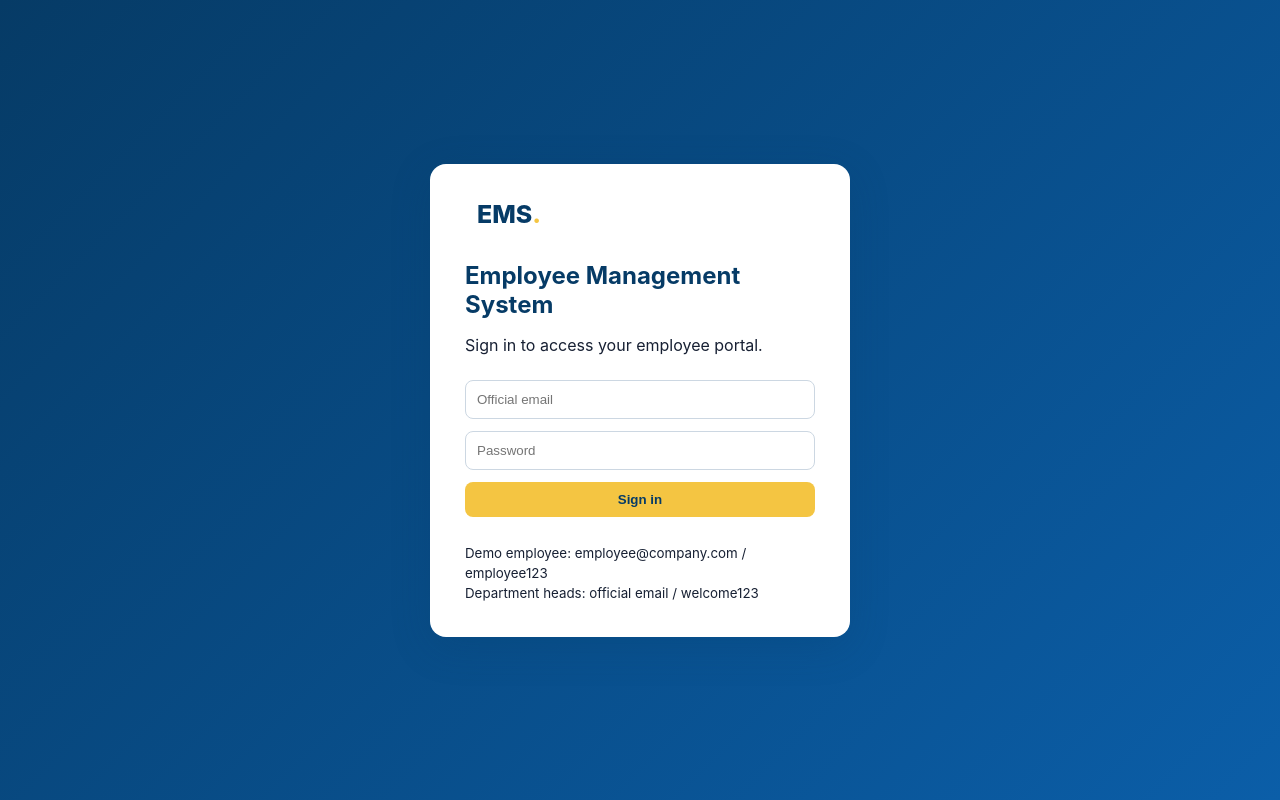
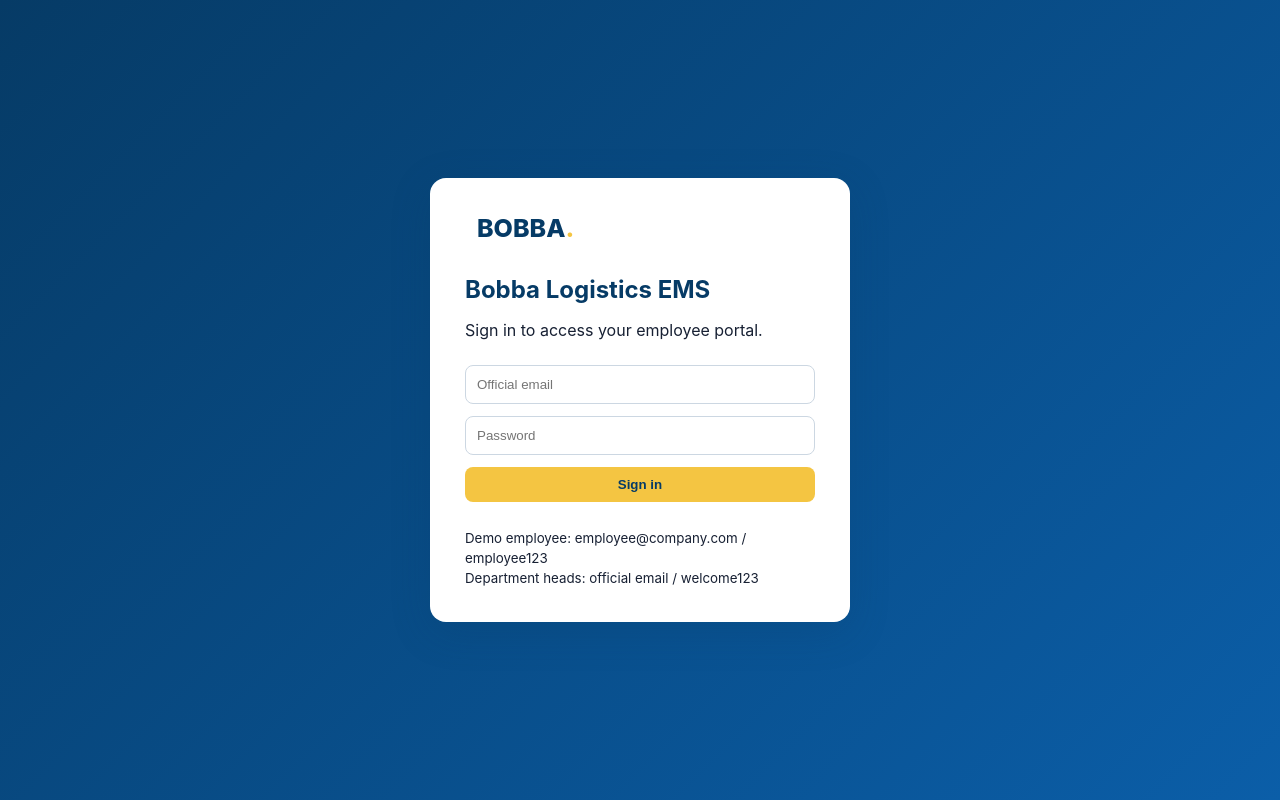
Before and after one commit to rakshithar11/EMS, a Flask app: page /login in a window 1280 px wide. Run offline with Flask 3, Linux system fonts and the light colour scheme; data comes from the database, SQL or seed files in the repository.

Commit message:
Update login.html

```diff
--- a/templates/login.html
+++ b/templates/login.html
@@ -1,6 +1,6 @@
 {% extends "base.html" %}
 
-{% block title %}Login · EMS{% endblock %}
+{% block title %}Login · BOBBA LOGISTICS EMS{% endblock %}
 
 {% block auth_content %}
 
@@ -9,10 +9,10 @@
     <div class="login-card">
 
         <div class="brand">
-            EMS<span>.</span>
+            BOBBA<span>.</span>
         </div>
 
-        <h1>Employee Management System</h1>
+        <h1>Bobba Logistics EMS</h1>
 
         <p>Sign in to access your employee portal.</p>
 
```
